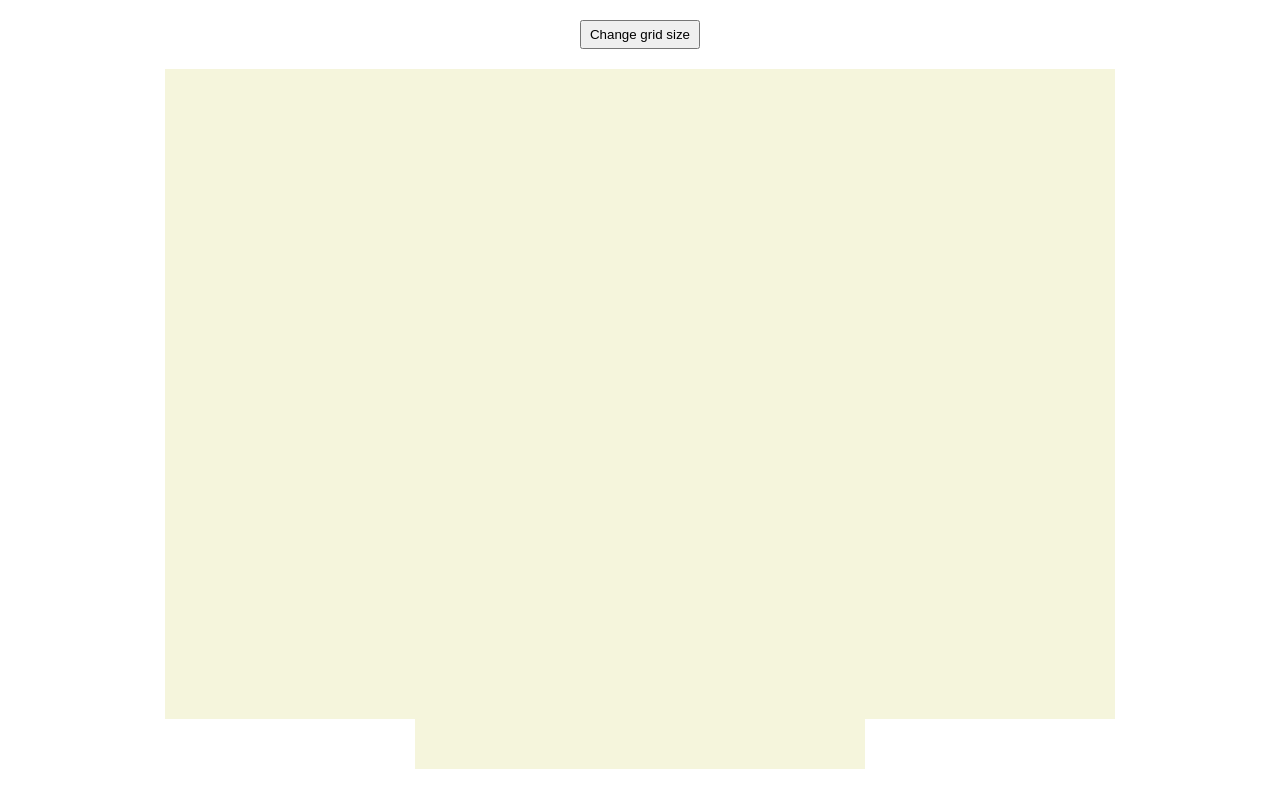
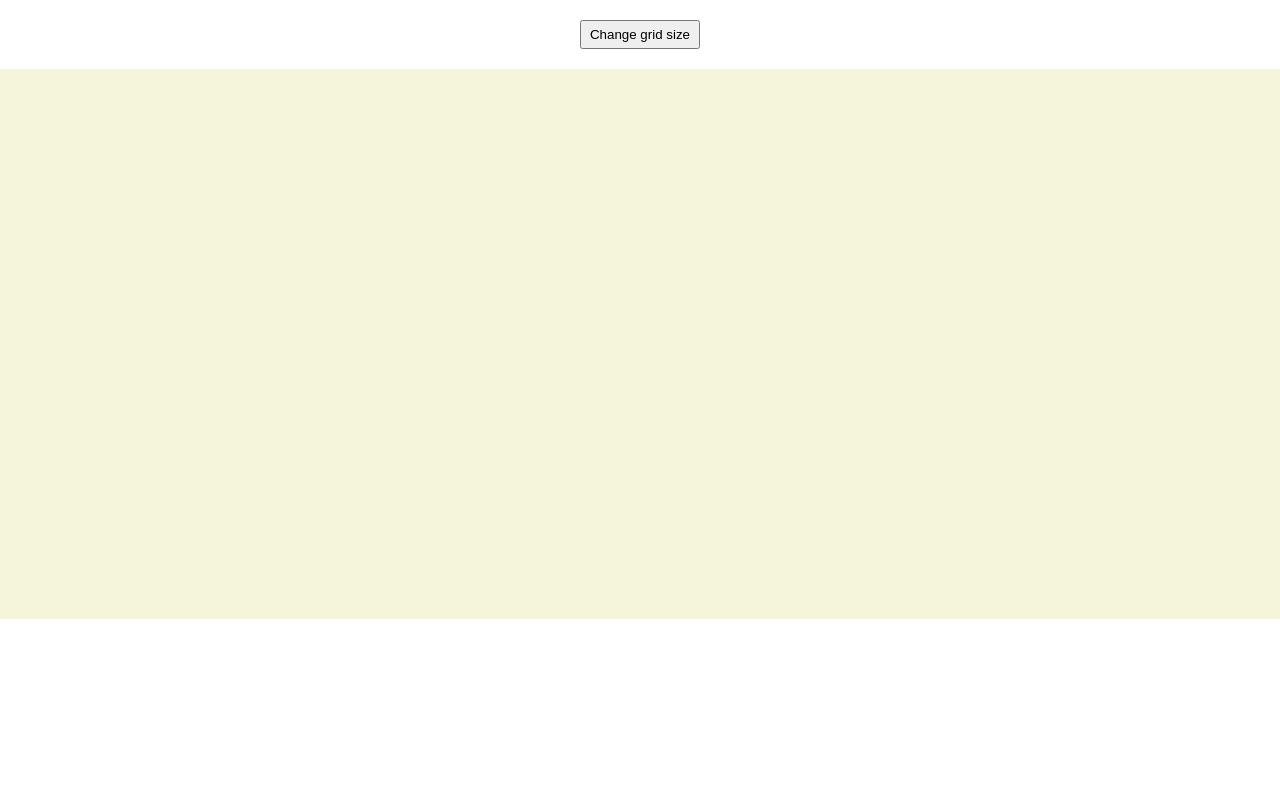
Before and after one commit to Olorin4/project-etch-a-sketch, a plain HTML site: page index.html in a window 1280 px wide. Drawn offline with Linux system fonts and the light colour scheme.

Commit message:
Fix flexbox, it wasn't filling all the available height of the container

```diff
--- a/javascript.js
+++ b/javascript.js
@@ -1,11 +1,11 @@
 // Creates a 16x16 grid of square divs
 let grid = document.querySelector(".container");
 grid.style.cssText = "display: flex; flex-wrap: wrap; justify-content: center; align-items: center"; +
-    "width: 990px; height: 990px;";
+    "min-width: 990px; min-height: 990px;";
 
 for (let i = 0; i < (16**2); i++) {
     let gridDivs = document.createElement("div");
-    gridDivs.style.cssText = "color: blue; background: beige; min-width:50px; min-height: 50px"
+    gridDivs.style.cssText = "color: blue; background: beige; width: 50px; height: 50px; flex: 1 0 auto;";
     grid.appendChild(gridDivs);
     gridDivs.addEventListener("mouseenter", () => {
         gridDivs.style.backgroundColor = "lightblue";
@@ -34,7 +34,7 @@ function removeGrid(userAnswer) {
 function newGrid(userAnswer) {
     for (let i = 0; i < (userAnswer**2); i++) {
         let gridDivs = document.createElement("div");
-        gridDivs.style.cssText = "background: beige; min-width: 10px; min-height: 10px;"
+        gridDivs.style.cssText = `background: beige; width: ${990/userAnswer}px; height: ${990/userAnswer}px; flex: 1 0 auto;`;
         grid.appendChild(gridDivs);
         gridDivs.addEventListener("mouseenter", () => {
             gridDivs.style.backgroundColor = "lightblue";
--- a/styles.css
+++ b/styles.css
@@ -25,12 +25,3 @@ button {
     margin: 20px;
     padding: 5px;
 }
-
-.container {
-    display: flex;
-    flex-wrap: wrap;
-    justify-content: center;
-    align-items: center;
-    max-width: 990px;
-    max-height: 990px;
-}
```
